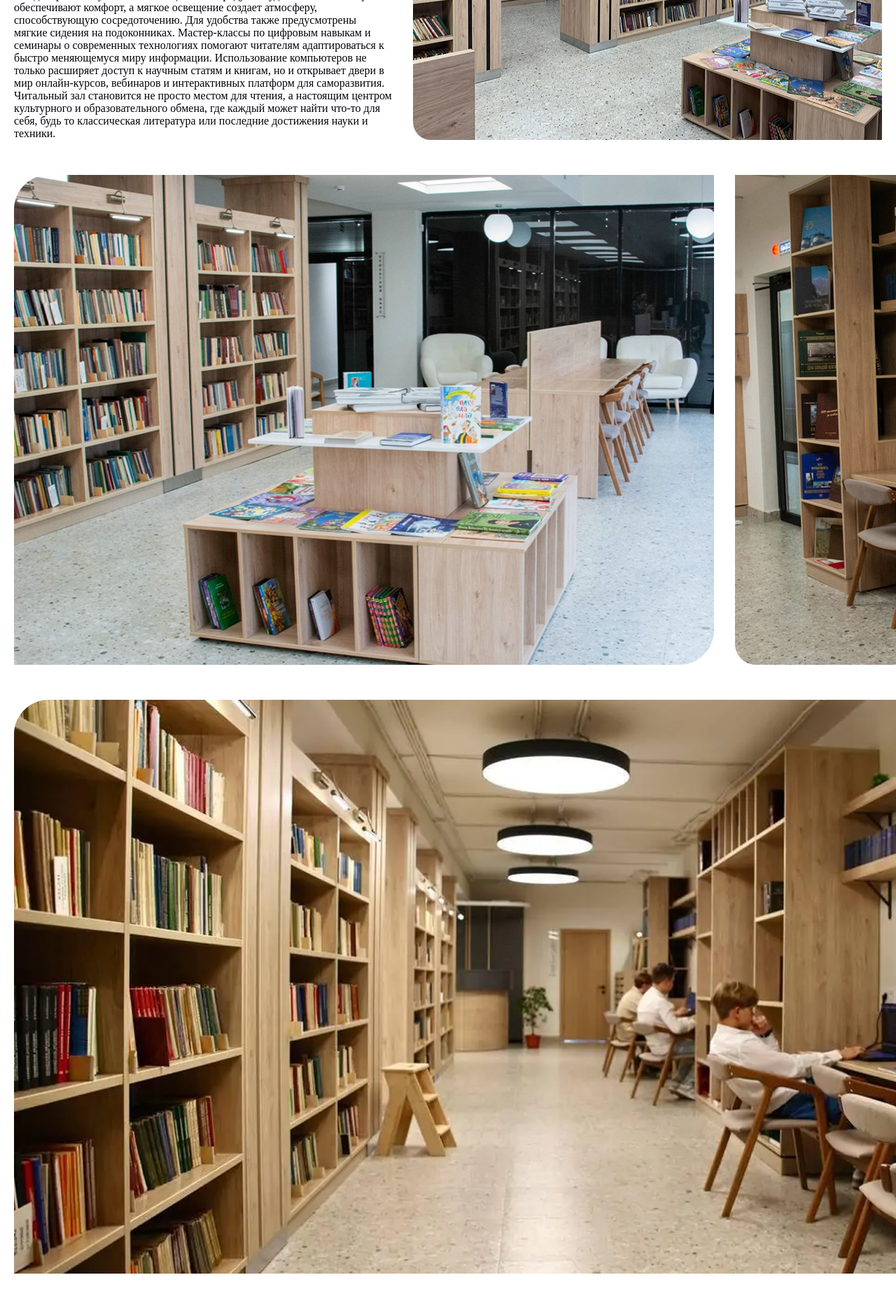
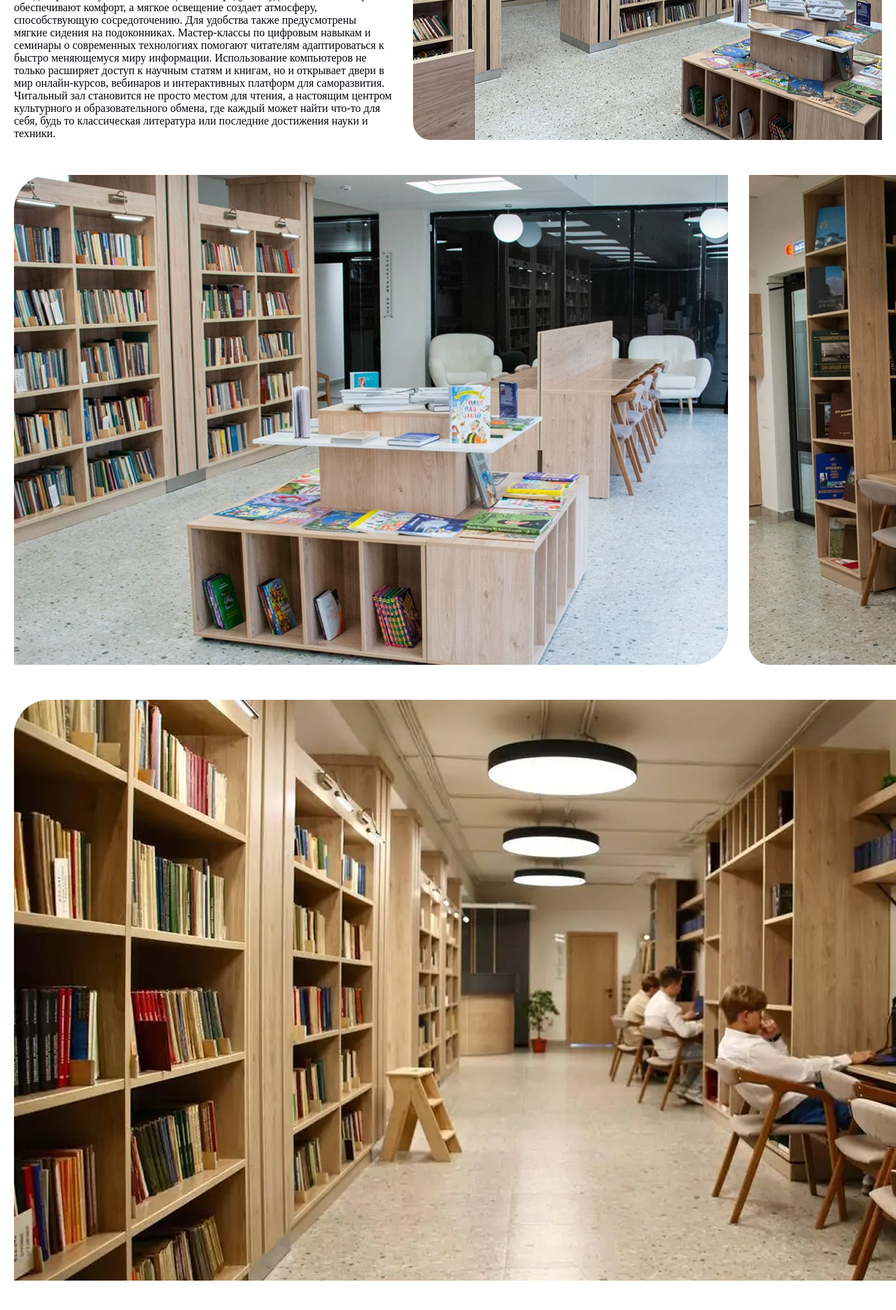
Before and after one commit to Arc3228/biblioneft, a Django app: page /chit-zal/ in a window 1280 px wide. Shown: the part 782-2654 px from the top of the page at 70% size. Run offline with Django 4.2, Linux system fonts and the light colour scheme; some web fonts are replaced.

Commit message:
Страница чит-зала

```diff
--- a/biblioneft/main/static/style.css
+++ b/biblioneft/main/static/style.css
@@ -10,7 +10,7 @@ color: #03030A;
 
 .container {
 overflow: hidden;
-max-width: 1740px;
+max-width: 1760px;
 padding: 0 20px;
 margin: 0 auto;
 }
@@ -369,16 +369,8 @@ gap: 30px;
 margin-bottom: ;
 }
 
-.img_big {
-max-width: 1700px;
-}
-
-.pages_img_left_big {
-max-width: 1000px;
-}
-
 .pages_par1, .pages_par2 {
-max-width: 1000px;
+max-width: 1020px;
 }
 
 .pages_par1{
```
